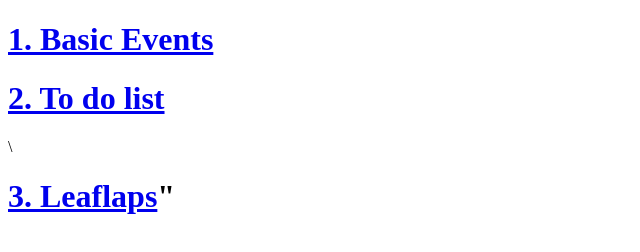
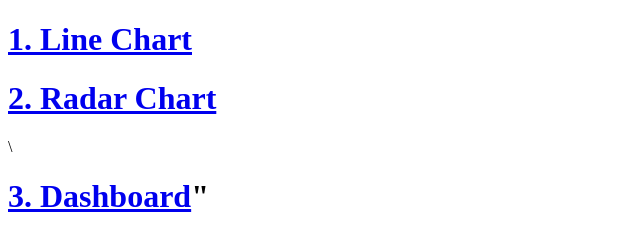
Before and after one commit to onahonchloe-byte/IT21B, a plain HTML site: page index.html in a window 1280 px wide. Shown: the whole page, without its empty margins (0-640 px from the left). Drawn offline with Linux system fonts and the light colour scheme.

Commit message:
added a index

```diff
--- a/index.html
+++ b/index.html
@@ -14,9 +14,9 @@
     <title>Index</title>
 </head>
 <body>
-    <h1> <a href="basic- events.html"> 1. Basic Events</a></h1>
-    <h1> <a href="todolist"> 2. To do list</a></h1>\
-    <h1> <a href="maps.hmtl"> 3. Leaflaps</a>"</h1>
+    <h1> <a href="linechart.html"> 1. Line Chart</a></h1>
+    <h1> <a href="radarchart.html"> 2. Radar Chart</a></h1>\
+    <h1> <a href="dashboard"> 3. Dashboard</a>"</h1>
 </body>
 </html>
 </body>
```
